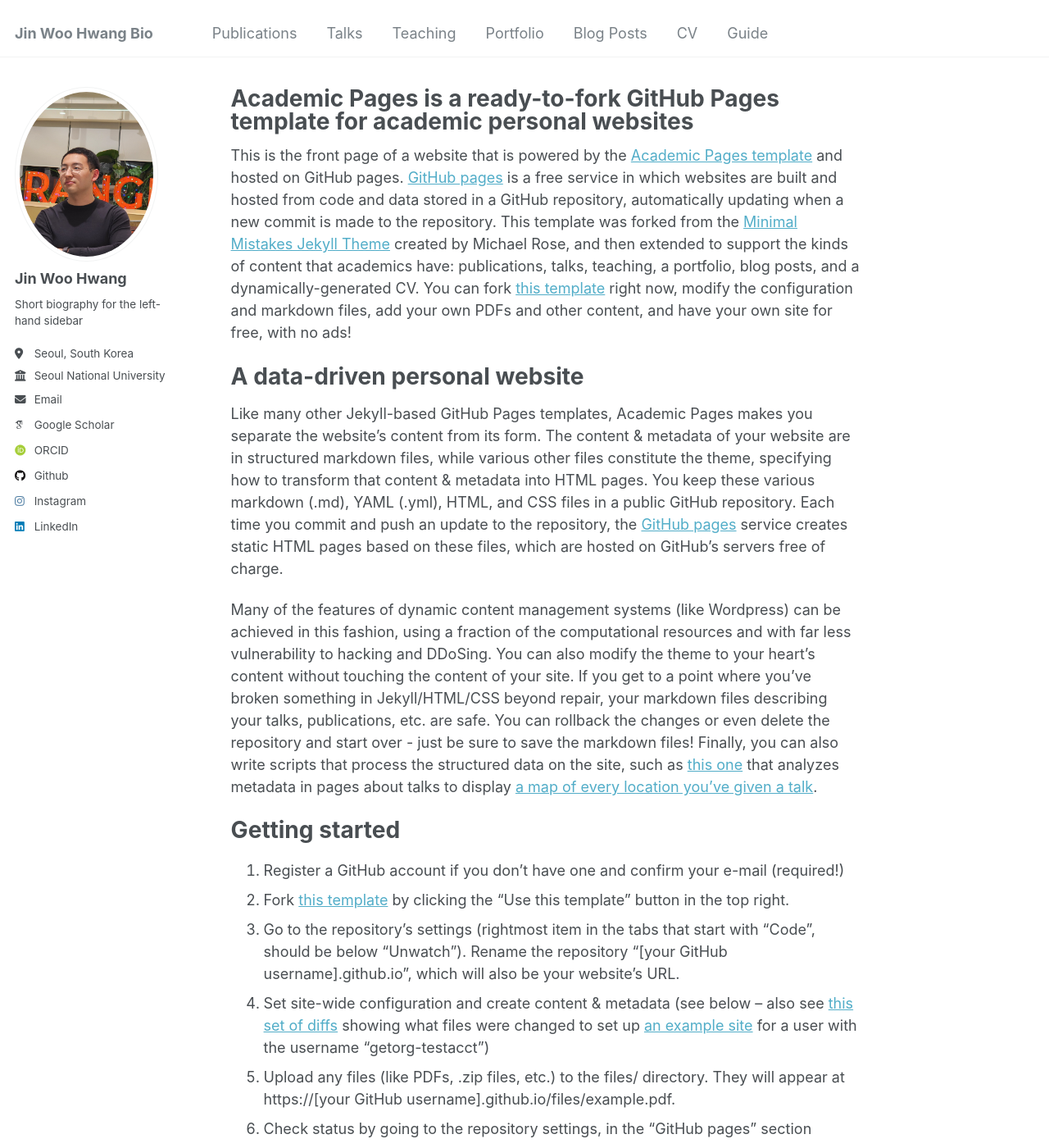
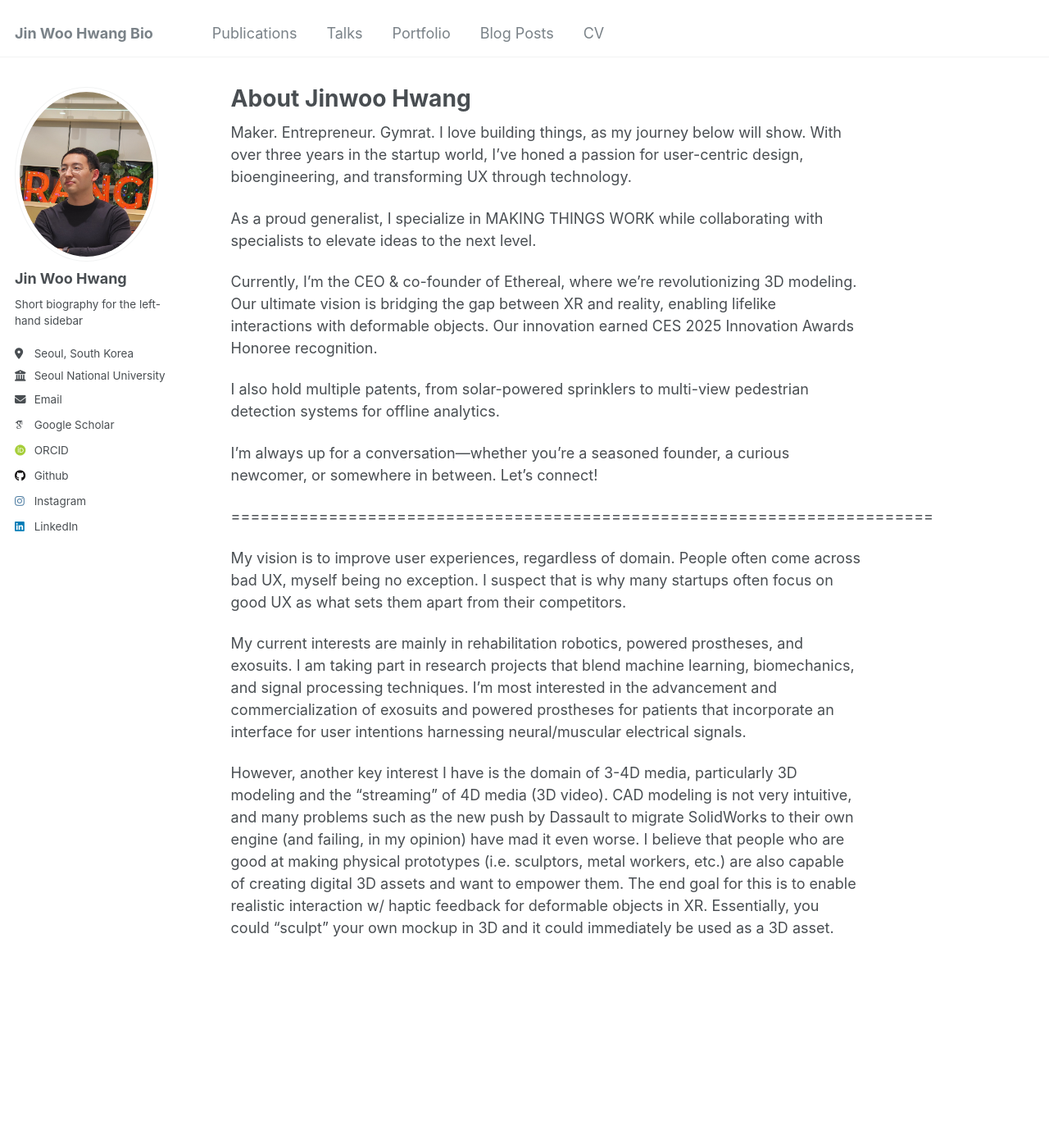
Before and after one commit to luorix1/luorix1.github.io, a Jekyll site: the page built from _pages/about.md, in a window 1280 px wide and 1400 px high. Shown: the whole window at 82% size. Built offline with Jekyll 4.4.1, drawn with Linux system fonts in a browser that asks for light colours; some web fonts are replaced; some of the changed text lies outside the part shown.

Commit message:
Final commit

```diff
--- a/_pages/about.md
+++ b/_pages/about.md
@@ -1,49 +1,27 @@
 ---
 permalink: /
-title: "Academic Pages is a ready-to-fork GitHub Pages template for academic personal websites"
+title: "About Jinwoo Hwang"
 author_profile: true
 redirect_from:
   - /about/
   - /about.html
 ---
 
-This is the front page of a website that is powered by the [Academic Pages template](https://github.com/academicpages/academicpages.github.io) and hosted on GitHub pages. [GitHub pages](https://pages.github.com) is a free service in which websites are built and hosted from code and data stored in a GitHub repository, automatically updating when a new commit is made to the repository. This template was forked from the [Minimal Mistakes Jekyll Theme](https://mmistakes.github.io/minimal-mistakes/) created by Michael Rose, and then extended to support the kinds of content that academics have: publications, talks, teaching, a portfolio, blog posts, and a dynamically-generated CV. You can fork [this template](https://github.com/academicpages/academicpages.github.io) right now, modify the configuration and markdown files, add your own PDFs and other content, and have your own site for free, with no ads!
+Maker. Entrepreneur. Gymrat.
+I love building things, as my journey below will show. With over three years in the startup world, I've honed a passion for user-centric design, bioengineering, and transforming UX through technology.
 
-A data-driven personal website
-======
-Like many other Jekyll-based GitHub Pages templates, Academic Pages makes you separate the website's content from its form. The content & metadata of your website are in structured markdown files, while various other files constitute the theme, specifying how to transform that content & metadata into HTML pages. You keep these various markdown (.md), YAML (.yml), HTML, and CSS files in a public GitHub repository. Each time you commit and push an update to the repository, the [GitHub pages](https://pages.github.com/) service creates static HTML pages based on these files, which are hosted on GitHub's servers free of charge.
+As a proud generalist, I specialize in MAKING THINGS WORK while collaborating with specialists to elevate ideas to the next level.
 
-Many of the features of dynamic content management systems (like Wordpress) can be achieved in this fashion, using a fraction of the computational resources and with far less vulnerability to hacking and DDoSing. You can also modify the theme to your heart's content without touching the content of your site. If you get to a point where you've broken something in Jekyll/HTML/CSS beyond repair, your markdown files describing your talks, publications, etc. are safe. You can rollback the changes or even delete the repository and start over - just be sure to save the markdown files! Finally, you can also write scripts that process the structured data on the site, such as [this one](https://github.com/academicpages/academicpages.github.io/blob/master/talkmap.ipynb) that analyzes metadata in pages about talks to display [a map of every location you've given a talk](https://academicpages.github.io/talkmap.html).
+Currently, I’m the CEO & co-founder of Ethereal, where we're revolutionizing 3D modeling. Our ultimate vision is bridging the gap between XR and reality, enabling lifelike interactions with deformable objects. Our innovation earned CES 2025 Innovation Awards Honoree recognition.
 
-Getting started
-======
-1. Register a GitHub account if you don't have one and confirm your e-mail (required!)
-1. Fork [this template](https://github.com/academicpages/academicpages.github.io) by clicking the "Use this template" button in the top right.
-1. Go to the repository's settings (rightmost item in the tabs that start with "Code", should be below "Unwatch"). Rename the repository "[your GitHub username].github.io", which will also be your website's URL.
-1. Set site-wide configuration and create content & metadata (see below -- also see [this set of diffs](http://archive.is/3TPas) showing what files were changed to set up [an example site](https://getorg-testacct.github.io) for a user with the username "getorg-testacct")
-1. Upload any files (like PDFs, .zip files, etc.) to the files/ directory. They will appear at https://[your GitHub username].github.io/files/example.pdf.
-1. Check status by going to the repository settings, in the "GitHub pages" section
+I also hold multiple patents, from solar-powered sprinklers to multi-view pedestrian detection systems for offline analytics.
 
-Site-wide configuration
-------
-The main configuration file for the site is in the base directory in [_config.yml](https://github.com/academicpages/academicpages.github.io/blob/master/_config.yml), which defines the content in the sidebars and other site-wide features. You will need to replace the default variables with ones about yourself and your site's github repository. The configuration file for the top menu is in [_data/navigation.yml](https://github.com/academicpages/academicpages.github.io/blob/master/_data/navigation.yml). For example, if you don't have a portfolio or blog posts, you can remove those items from that navigation.yml file to remove them from the header.
+I’m always up for a conversation—whether you're a seasoned founder, a curious newcomer, or somewhere in between. Let’s connect!
 
-Create content & metadata
-------
-For site content, there is one markdown file for each type of content, which are stored in directories like _publications, _talks, _posts, _teaching, or _pages. For example, each talk is a markdown file in the [_talks directory](https://github.com/academicpages/academicpages.github.io/tree/master/_talks). At the top of each markdown file is structured data in YAML about the talk, which the theme will parse to do lots of cool stuff. The same structured data about a talk is used to generate the list of talks on the [Talks page](https://academicpages.github.io/talks), each [individual page](https://academicpages.github.io/talks/2012-03-01-talk-1) for specific talks, the talks section for the [CV page](https://academicpages.github.io/cv), and the [map of places you've given a talk](https://academicpages.github.io/talkmap.html) (if you run this [python file](https://github.com/academicpages/academicpages.github.io/blob/master/talkmap.py) or [Jupyter notebook](https://github.com/academicpages/academicpages.github.io/blob/master/talkmap.ipynb), which creates the HTML for the map based on the contents of the _talks directory).
+========================================================================
 
-**Markdown generator**
+My vision is to improve user experiences, regardless of domain. People often come across bad UX, myself being no exception. I suspect that is why many startups often focus on good UX as what sets them apart from their competitors.
 
-The repository includes [a set of Jupyter notebooks](https://github.com/academicpages/academicpages.github.io/tree/master/markdown_generator
-) that converts a CSV containing structured data about talks or presentations into individual markdown files that will be properly formatted for the Academic Pages template. The sample CSVs in that directory are the ones I used to create my own personal website at stuartgeiger.com. My usual workflow is that I keep a spreadsheet of my publications and talks, then run the code in these notebooks to generate the markdown files, then commit and push them to the GitHub repository.
+My current interests are mainly in rehabilitation robotics, powered prostheses, and exosuits. I am taking part in research projects that blend machine learning, biomechanics, and signal processing techniques. I'm most interested in the advancement and commercialization of exosuits and powered prostheses for patients that incorporate an interface for user intentions harnessing neural/muscular electrical signals.
 
-How to edit your site's GitHub repository
-------
-Many people use a git client to create files on their local computer and then push them to GitHub's servers. If you are not familiar with git, you can directly edit these configuration and markdown files directly in the github.com interface. Navigate to a file (like [this one](https://github.com/academicpages/academicpages.github.io/blob/master/_talks/2012-03-01-talk-1.md) and click the pencil icon in the top right of the content preview (to the right of the "Raw | Blame | History" buttons). You can delete a file by clicking the trashcan icon to the right of the pencil icon. You can also create new files or upload files by navigating to a directory and clicking the "Create new file" or "Upload files" buttons.
-
-Example: editing a markdown file for a talk
-![Editing a markdown file for a talk](/images/editing-talk.png)
-
-For more info
-------
-More info about configuring Academic Pages can be found in [the guide](https://academicpages.github.io/markdown/), the [growing wiki](https://github.com/academicpages/academicpages.github.io/wiki), and you can always [ask a question on GitHub](https://github.com/academicpages/academicpages.github.io/discussions). The [guides for the Minimal Mistakes theme](https://mmistakes.github.io/minimal-mistakes/docs/configuration/) (which this theme was forked from) might also be helpful.
+However, another key interest I have is the domain of 3-4D media, particularly 3D modeling and the "streaming" of 4D media (3D video). CAD modeling is not very intuitive, and many problems such as the new push by Dassault to migrate SolidWorks to their own engine (and failing, in my opinion) have mad it even worse. I believe that people who are good at making physical prototypes (i.e. sculptors, metal workers, etc.) are also capable of creating digital 3D assets and want to empower them. The end goal for this is to enable realistic interaction w/ haptic feedback for deformable objects in XR. Essentially, you could "sculpt" your own mockup in 3D and it could immediately be used as a 3D asset.
```
Also changed, not shown: _data/navigation.yml (+2 -5 lines), _pages/cv.md (+15 -10 lines), _portfolio/portfolio-1.html (added, +12 -0 lines), _portfolio/portfolio-1.md (deleted, +0 -7 lines), _portfolio/portfolio-2.html (+5 -3 lines), _portfolio/portfolio-3.html (added, +11 -0 lines), _portfolio/portfolio-4.html (added, +9 -0 lines), _portfolio/portfolio-5.html (added, +10 -0 lines), images/portfolio_1.png (added), images/portfolio_4.png (added), images/portfolio_5.png (added), 2 other files.
